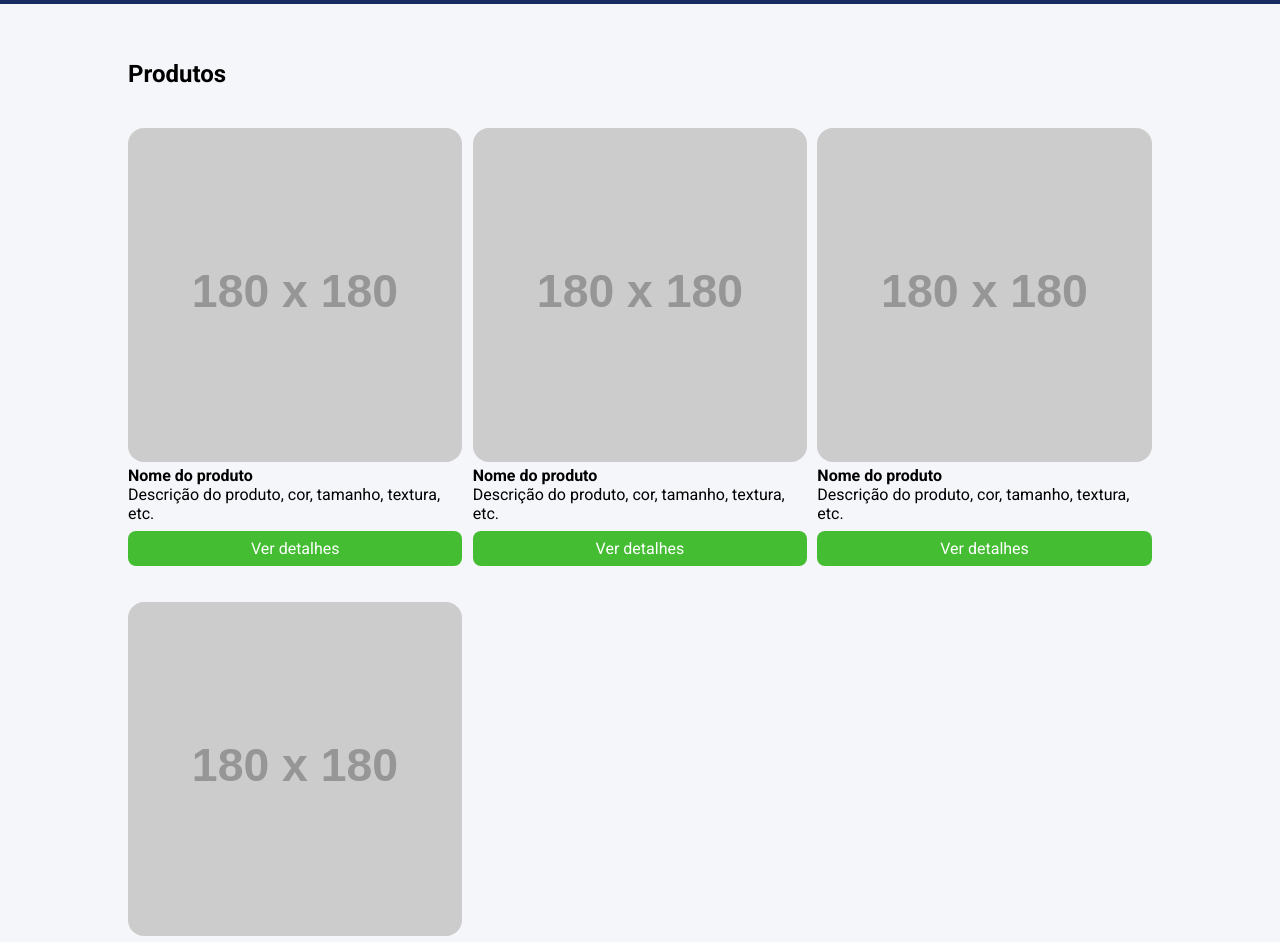
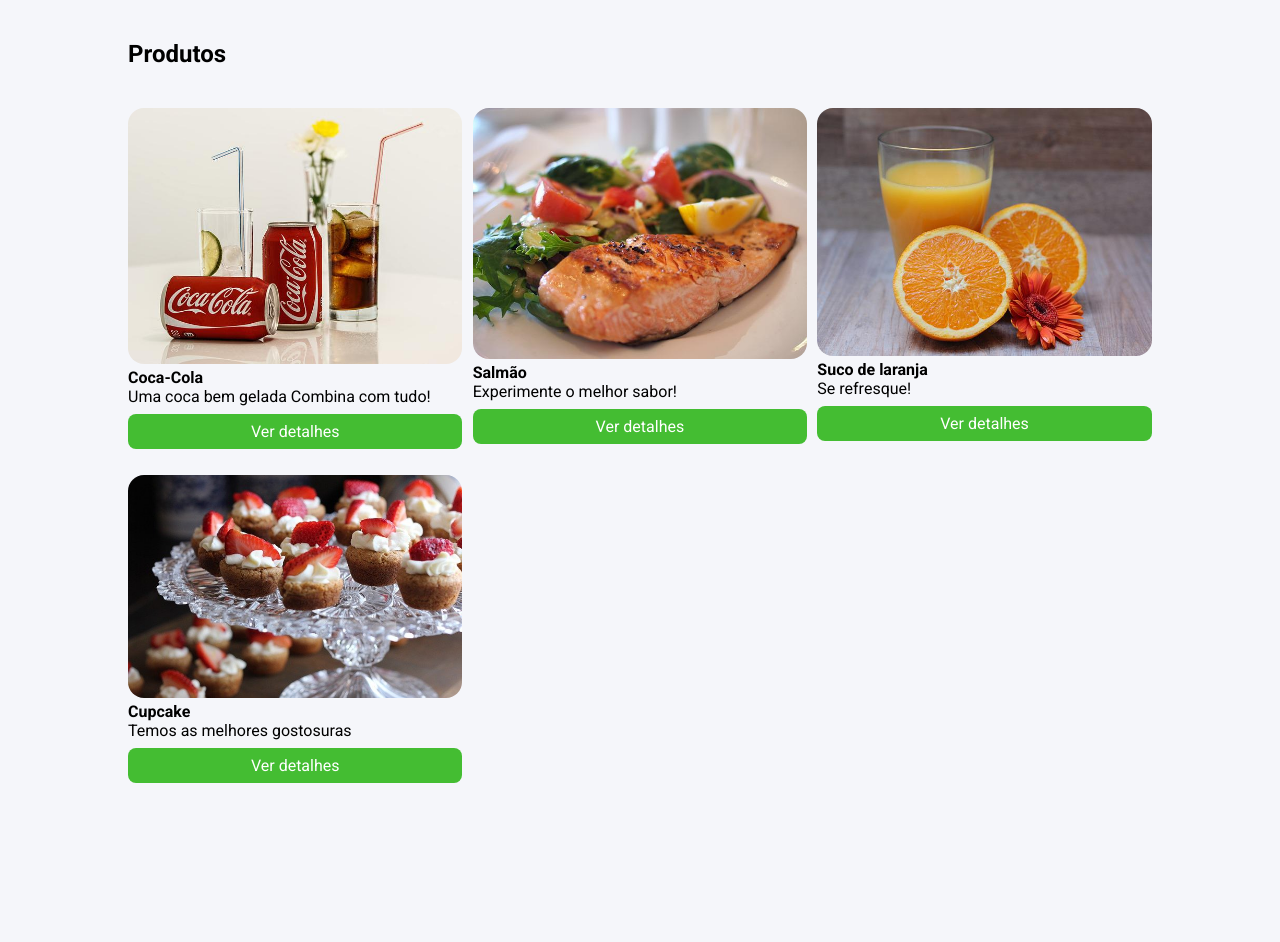
Before and after one commit to LorranFranklin/Ebac-Mod-15, a website: page exercicio/index.html in a window 1280 px wide. Shown: the part 102-1044 px from the top of the page. After the commit the page ends 915 px from the top, so only its background shows below. Drawn offline with Linux system fonts and the light colour scheme; placeholder pictures from the web are drawn by us.

Commit message:
update project

```diff
--- a/exercicio/index.html
+++ b/exercicio/index.html
@@ -1,20 +1,23 @@
 <!DOCTYPE html>
 <html lang="pt-BR">
   <head>
-    <meta charset="UTF-8">
-    <meta http-equiv="X-UA-Compatible" content="IE=edge">
-    <meta name="viewport" content="width=device-width, initial-scale=1.0">
+    <meta charset="UTF-8" />
+    <meta http-equiv="X-UA-Compatible" content="IE=edge" />
+    <meta name="viewport" content="width=device-width, initial-scale=1.0" />
     <title>Document</title>
-    <link rel="preconnect" href="https://fonts.googleapis.com">
-    <link rel="preconnect" href="https://fonts.gstatic.com" crossorigin>
-    <link href="https://fonts.googleapis.com/css2?family=Roboto:wght@400;700&display=swap" rel="stylesheet">
-    <link rel="stylesheet" href="styles.css">
+    <link rel="preconnect" href="https://fonts.googleapis.com" />
+    <link rel="preconnect" href="https://fonts.gstatic.com" crossorigin />
+    <link
+      href="https://fonts.googleapis.com/css2?family=Roboto:wght@400;700&display=swap"
+      rel="stylesheet"
+    />
+    <link rel="stylesheet" href="styles.css" />
   </head>
   <body>
     <header>
       <div class="container">
         <div class="branding">
-                <img src="https://via.placeholder.com/120x70" />
+          <img src="IMG/MISTURAMA-LOGO.png" width="200" />
         </div>
         <nav>
           <ul class="menu">
@@ -33,44 +36,28 @@
         <h2>Produtos</h2>
         <ul class="products">
           <li class="product-item">
-                    <img src="https://via.placeholder.com/180x180" />
-                    <h4>Nome do produto</h4>
-                    <p>
-                        Descrição do produto, cor, tamanho, textura, etc.
-                    </p>
-                    <a href="#" class="product-button">
-                        Ver detalhes
-                    </a>
+            <img src="IMG/coca-cola.jpg" />
+            <h4>Coca-Cola</h4>
+            <p>Uma coca bem gelada Combina com tudo!</p>
+            <a href="#" class="product-button"> Ver detalhes </a>
           </li>
           <li class="product-item">
-                    <img src="https://via.placeholder.com/180x180" />
-                    <h4>Nome do produto</h4>
-                    <p>
-                        Descrição do produto, cor, tamanho, textura, etc.
-                    </p>
-                    <a href="#" class="product-button">
-                        Ver detalhes
-                    </a>
+            <img src="IMG/salmao.jpg" />
+            <h4>Salmão</h4>
+            <p>Experimente o melhor sabor!</p>
+            <a href="#" class="product-button"> Ver detalhes </a>
           </li>
           <li class="product-item">
-                    <img src="https://via.placeholder.com/180x180" />
-                    <h4>Nome do produto</h4>
-                    <p>
-                        Descrição do produto, cor, tamanho, textura, etc.
-                    </p>
-                    <a href="#" class="product-button">
-                        Ver detalhes
-                    </a>
+            <img src="IMG/suco.jpg" />
+            <h4>Suco de laranja</h4>
+            <p>Se refresque!</p>
+            <a href="#" class="product-button"> Ver detalhes </a>
           </li>
           <li class="product-item">
-                    <img src="https://via.placeholder.com/180x180" />
-                    <h4>Nome do produto</h4>
-                    <p>
-                        Descrição do produto, cor, tamanho, textura, etc.
-                    </p>
-                    <a href="#" class="product-button">
-                        Ver detalhes
-                    </a>
+            <img src="IMG/cupcake.jpg" />
+            <h4>Cupcake</h4>
+            <p>Temos as melhores gostosuras</p>
+            <a href="#" class="product-button"> Ver detalhes </a>
           </li>
         </ul>
       </div>
```
Also changed, not shown: exercicio/package.json (renamed from package.json, +6 -2 lines), exercicio/IMG/MISTURAMA-LOGO.png (added), exercicio/source/main.scss (added), 2 other files. Lines whose indentation alone changed are shown as unchanged.
